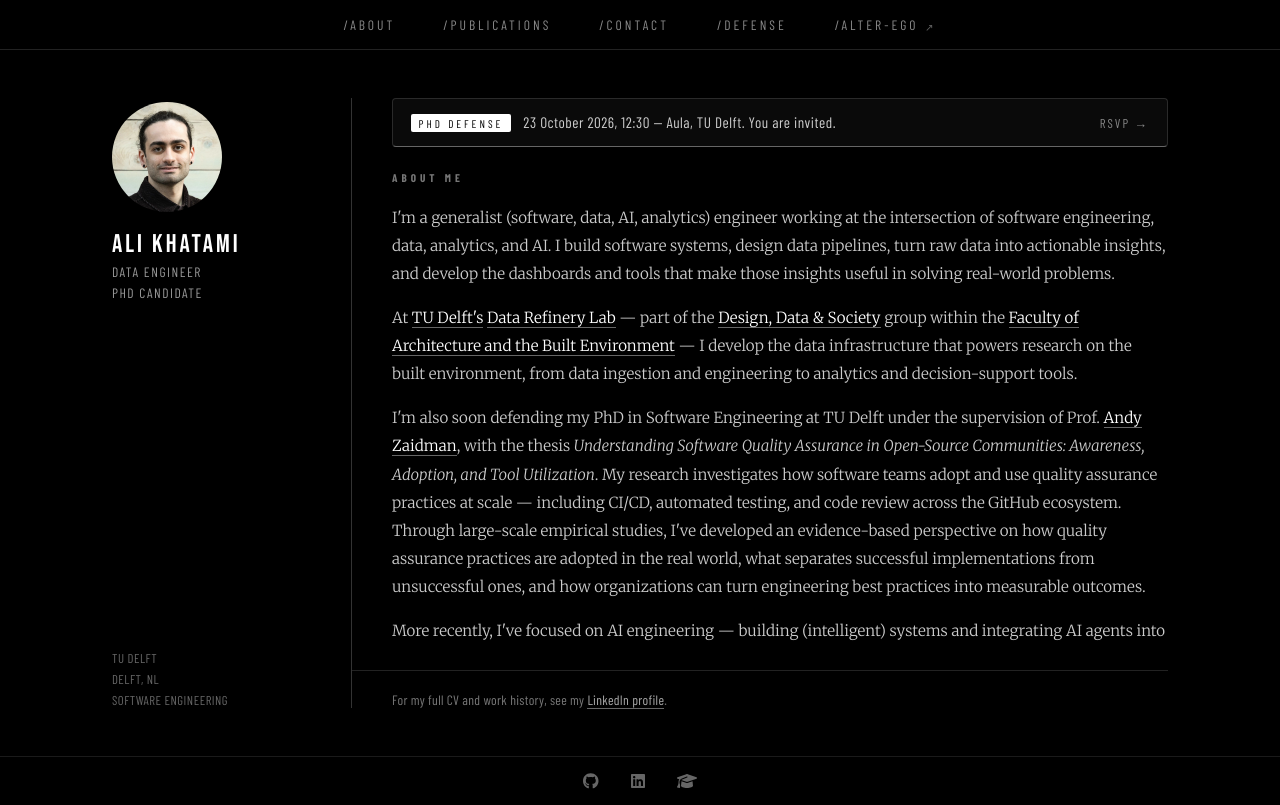
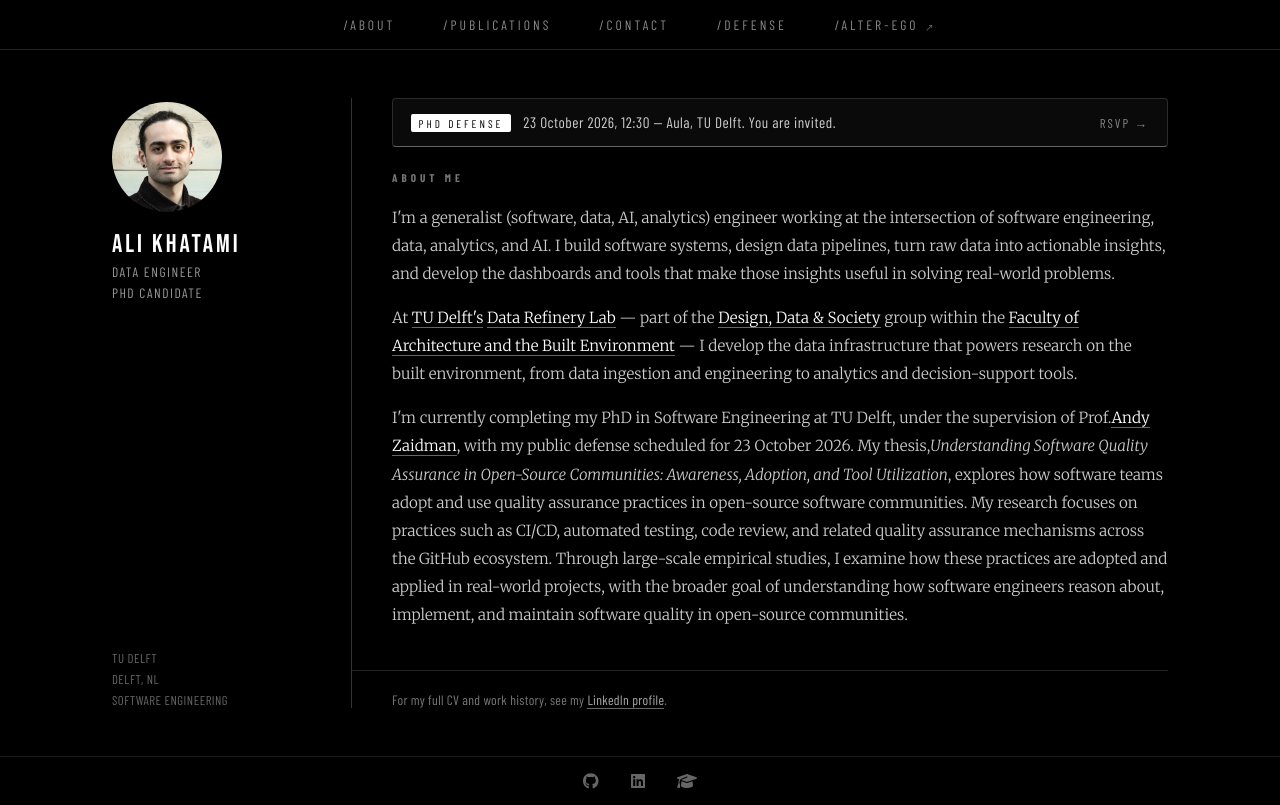
Before and after one commit to akhatami/personal-website-react, a React (Create React App) app: page / in a window 1280 px wide. Built offline with nearby package versions, Linux system fonts and the light colour scheme; no server answers.

Commit message:
update bio

```diff
--- a/src/components/About.js
+++ b/src/components/About.js
@@ -23,15 +23,18 @@
                 and engineering to analytics and decision-support tools.
             </p>
             <p>
-                I'm also soon defending my PhD in Software Engineering at TU Delft under the supervision of
-                Prof. <a href="https://azaidman.github.io/" target="_blank" rel="noopener noreferrer">Andy Zaidman</a>,
-                with the thesis{' '}
-                <em>Understanding Software Quality Assurance in Open-Source Communities: Awareness, Adoption, and Tool Utilization</em>.
-                My research investigates how software teams adopt and use quality assurance practices at scale — including
-                CI/CD, automated testing, and code review across the GitHub ecosystem. Through large-scale empirical studies,
-                I've developed an evidence-based perspective on how quality assurance practices are adopted in the real world,
-                what separates successful implementations from unsuccessful ones, and how organizations can turn engineering
-                best practices into measurable outcomes.
+                I'm currently completing my PhD in Software Engineering at TU Delft, under the supervision of Prof.
+                <a href="https://azaidman.github.io/" target="_blank" rel="noopener noreferrer">Andy Zaidman</a>,
+                with my public defense scheduled for 23 October 2026. My thesis,
+                <em>Understanding Software Quality Assurance in Open-Source Communities: Awareness, Adoption, and
+                    Tool Utilization</em>, explores how software teams adopt and use quality assurance practices
+                in open-source software communities.
+
+                My research focuses on practices such as CI/CD, automated testing, code review, and related
+                quality assurance mechanisms across the GitHub ecosystem. Through large-scale empirical studies,
+                I examine how these practices are adopted and applied in real-world projects, with the broader
+                goal of understanding how software engineers reason about, implement, and maintain software quality
+                in open-source communities.
             </p>
             <p>
                 More recently, I've focused on AI engineering — building (intelligent) systems and integrating AI agents
```
